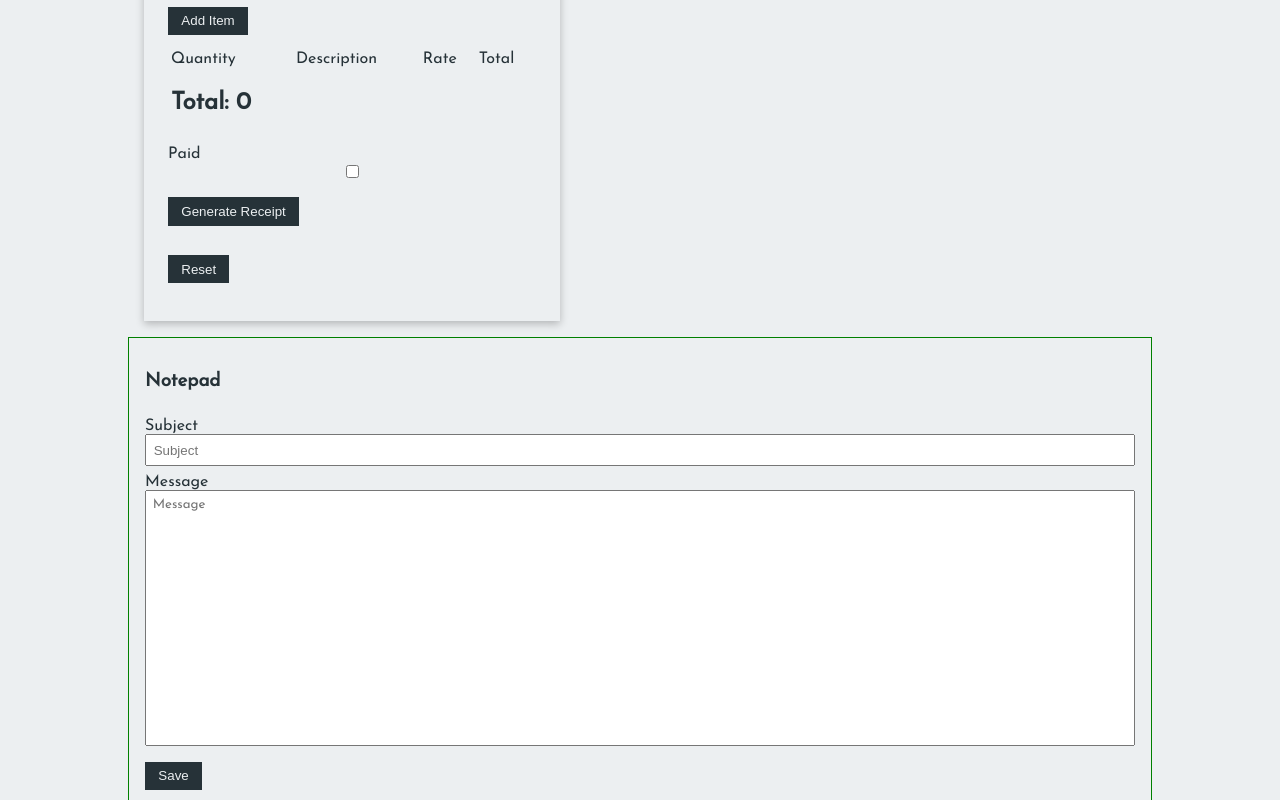
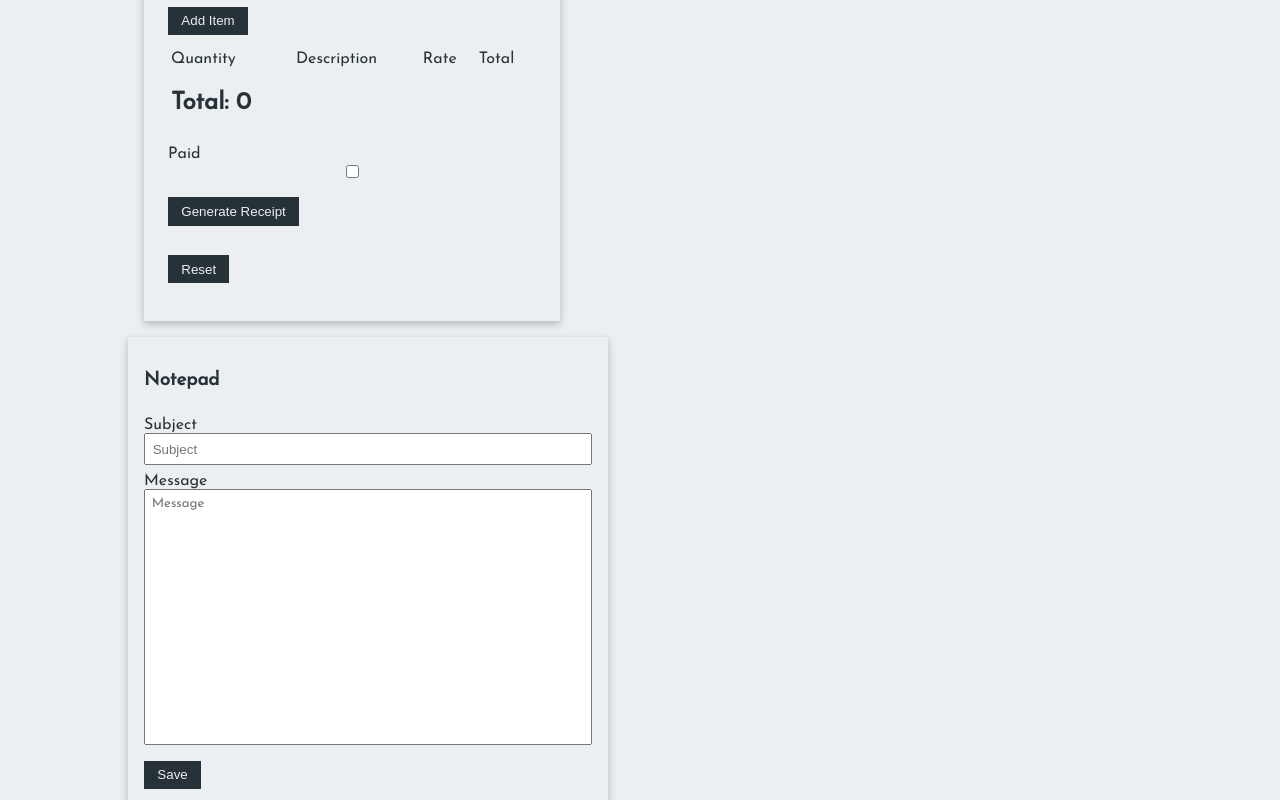
Before and after one commit to adeniranjohn/react-admin, a React (Create React App) app: page /dashboard in a window 1280 px wide. Shown: the part 2000-2800 px from the top of the page. Built offline with nearby package versions, Linux system fonts and the light colour scheme.

Commit message:
Create and Save Notes: Create a note with unique id, also created edit buttons

```diff
--- a/package.json
+++ b/package.json
@@ -15,6 +15,7 @@
     "react-icons": "^4.4.0",
     "react-router-dom": "^6.3.0",
     "react-scripts": "5.0.1",
+    "uuid": "^8.3.2",
     "web-vitals": "^2.1.4"
   },
   "scripts": {
--- a/src/App.scss
+++ b/src/App.scss
@@ -8,10 +8,6 @@ div.App {
         bottom: 0;
 
     }
-    main {
-
-
-    }
 
 
 }
--- /dev/null
+++ b/src/components/Note.js
@@ -0,0 +1,18 @@
+const Note = ({note, editNote}) => {
+
+
+
+    return (
+        <article>
+            <h4>
+            {note.subject}
+            </h4>
+            <p>
+            {note.message}
+            </p>
+            <span onClick={editNote} >Edit note</span>
+        </article>
+    )
+}
+
+export default Note;
--- a/src/components/Notepad.js
+++ b/src/components/Notepad.js
@@ -1,16 +1,28 @@
 import '../styles/Notepad.scss'
+import { v4 as uuid } from 'uuid';
 import { useState } from 'react';
+import Note from './Note';
 
 const Notepad = () => {
+
+    const uniqueId = uuid();
     const [ note, setNote ] = useState({
         subject: "",
-        message: ""
+        message: "",
+        id: ""
     })
 
     const [ notes, setNotes ] = useState([])
     const notepadHandler = (e) => {
         e.preventDefault();
+        note.id = uniqueId;
         setNotes((n) => [...n, note]);
+
+    }
+
+
+    const editNoteHandler = () => {
+
     }
 
     return (
@@ -44,7 +56,9 @@ const Notepad = () => {
 
             <button type="submit">Save</button>
           </form>
-          {notes}
+          {notes && notes.map(theNote =>
+              <Note key={note.id} note={theNote} editNote={editNoteHandler} />
+              )}
         </section>
 
     )
--- a/src/styles/Dashboard.scss
+++ b/src/styles/Dashboard.scss
@@ -3,8 +3,13 @@ section.dashboard {
     display: flex;
     flex-direction: column;
 
+
+
     section {
-        flex: 1 1 auto;
+        display: flex;
+        flex-wrap: wrap;
+        gap: 1rem;
+        margin: 0 auto;
     }
 
 
--- a/src/styles/Members.scss
+++ b/src/styles/Members.scss
@@ -2,11 +2,11 @@ section.members {
     padding: 0.5rem;
     margin: 1rem;
     max-width: 25rem;
+    box-shadow: rgba(0, 0, 0, 0.24) 0 0.2em 0.5em;
 
     input[type="search"]{
         padding: 0.5em;
-        margin: 0 auto;
-        width: 100%;
+        margin: 0 1rem;
 
      }
 
--- a/src/styles/Notepad.scss
+++ b/src/styles/Notepad.scss
@@ -1,5 +1,6 @@
 section.notepad {
     padding: 0;
     margin: 0;
-    border: 0.1rem solid green;
+    box-shadow: rgba(0, 0, 0, 0.24) 0 0.2em 0.5em;
+    width: 30rem;
   }
--- a/src/styles/Variables/_Color.scss
+++ /dev/null
@@ -1,3 +0,0 @@
-
-$dark-color: #0D47A1;
-$light-color: #BBDEFB;
--- a/src/styles/Variables/_Forms.scss
+++ b/src/styles/Variables/_Forms.scss
@@ -29,7 +29,7 @@ form {
     height: 15rem;
     padding: 0.5em;
     resize: none;
-    font-family: 'Josefin Sans', sans-serif;
+    font-family: inherit;
  }
 
  fieldset {
```
Also changed, not shown: 1 other file (tests, documents, lock files or other folders).
